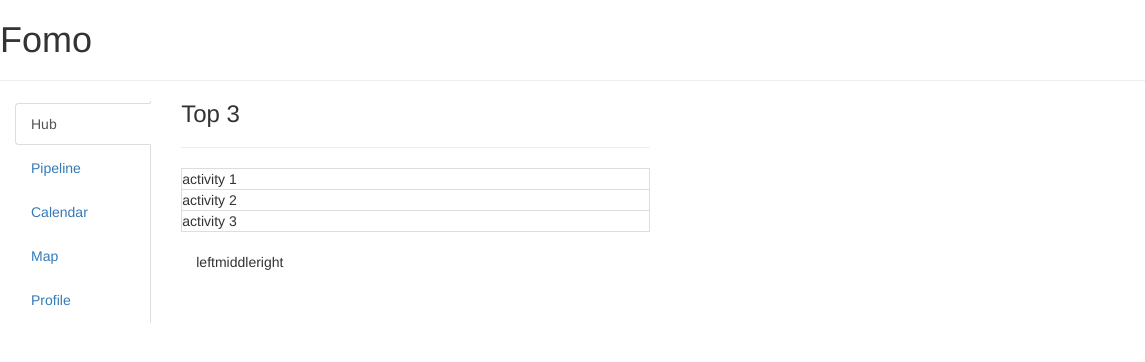
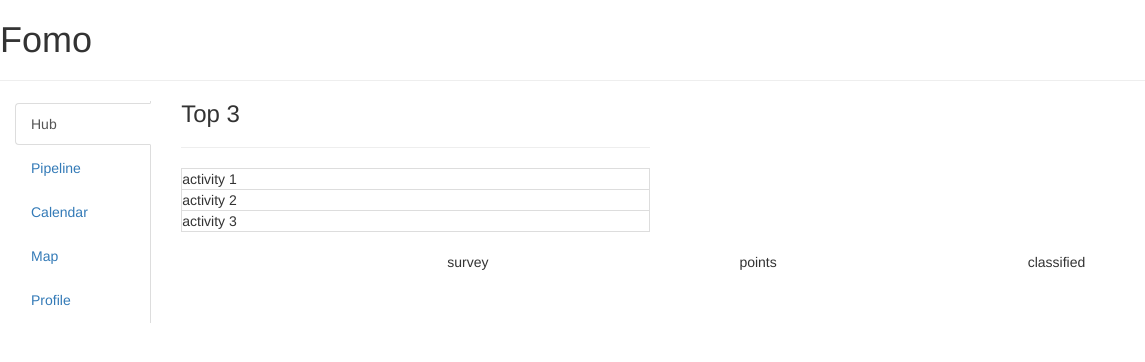
Before and after one commit to Delaware2016/team-4, a PHP site: page /frame.html in a window 1360 px wide. Shown: the top 362 px of the page, without its empty margins (0-1145 px from the left). Run offline with PHP 8.4, Linux system fonts and the light colour scheme; some libraries are stand-ins or nearby versions.

Commit message:
idk what i changed

```diff
--- a/frame.html
+++ b/frame.html
@@ -36,14 +36,14 @@
           </div>
           <br>
           <div class="container">
-            <div class="module-left">
-              left
+            <div class="survey">
+              survey
             </div>
-            <div class="module-middle">
-              middle
+            <div class="points">
+              points
             </div>
-            <div class="module-right">
-              right
+            <div class="classified">
+              classified
             </div>
           </div>
         </div>
--- a/style.css
+++ b/style.css
@@ -1,16 +1,21 @@
-.container{
-  display: flex;
-}
-
-.module-left {
+.module {
 
 }
 
-.module-middle {
+.container{
+  display: flex;
+  justify-content: space-between;
+}
+
+.survey {
 
 }
 
-.module-right {
+.points {
+
+}
+
+.classified {
 
 }
 
```
